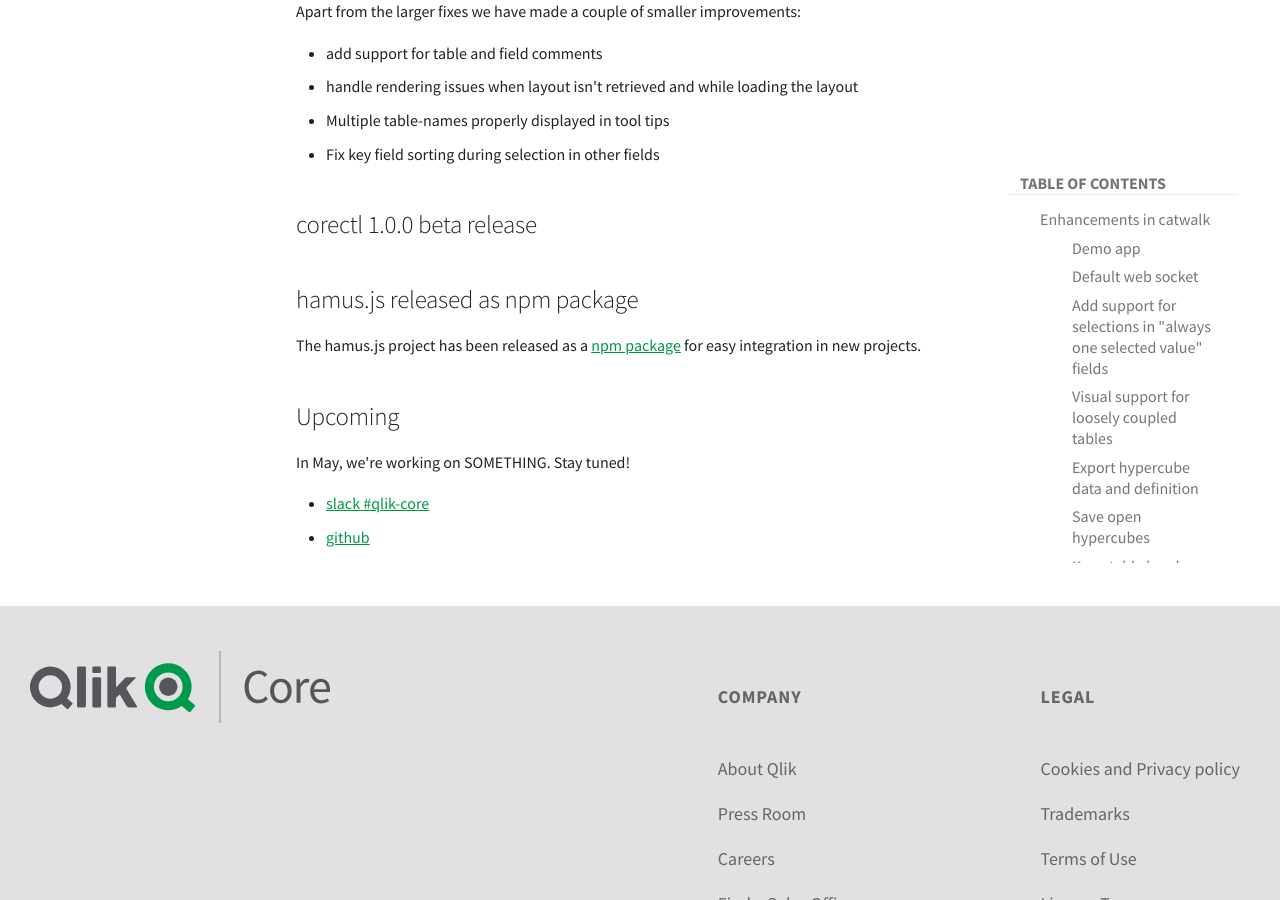
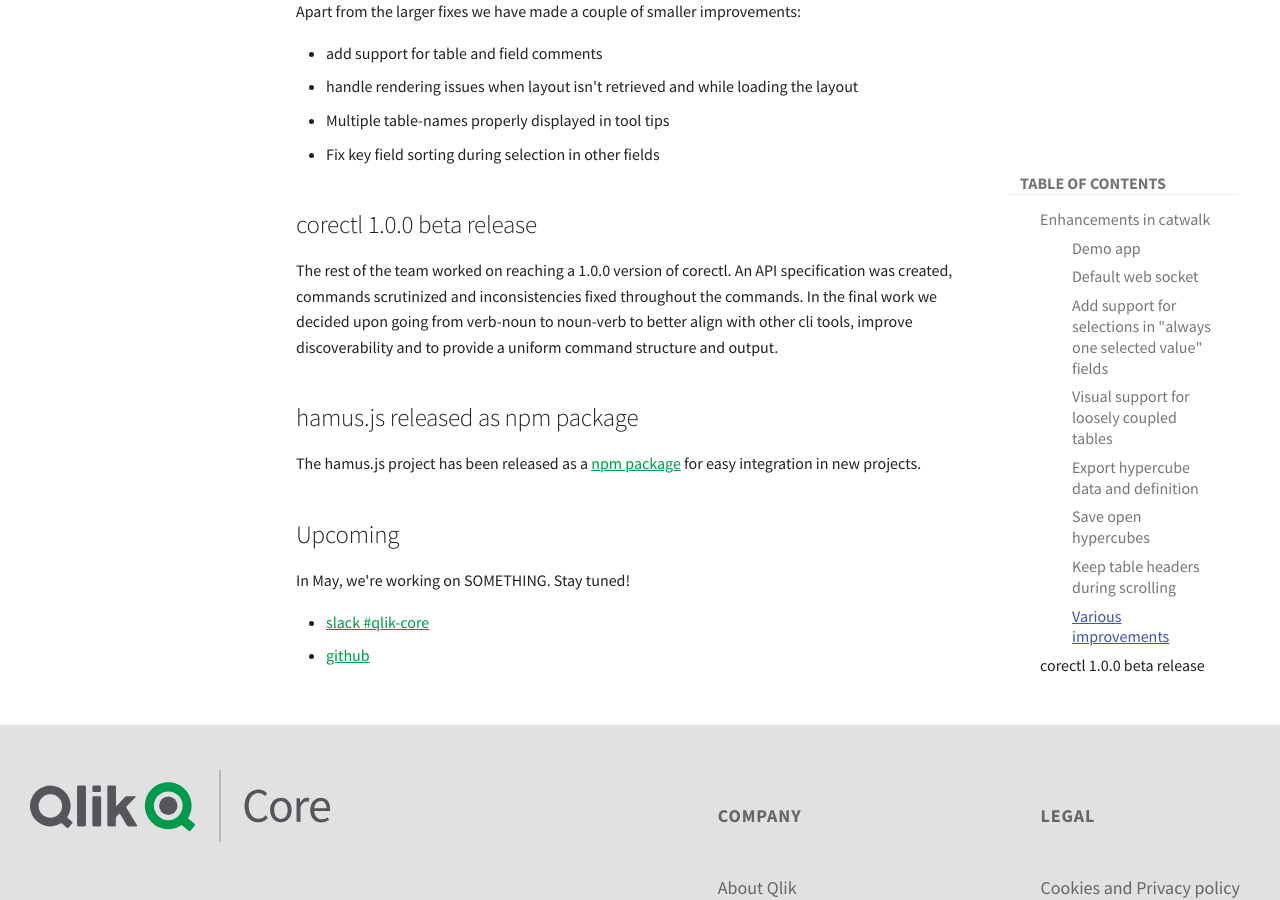
Before and after one commit to qlik-oss/core-website, an MkDocs documentation site: the page built from docs/updates/2019-04.md, in a window 1280 px wide and 900 px high, scrolled down 4081 px. Built offline with MkDocs 1.6.1 and Material for MkDocs 9.7.7, drawn with Linux system fonts in a browser that asks for light colours; comment, search, counter and statistics services are not loaded.

Commit message:
Fix proslint inssues

```diff
--- a/docs/updates/2019-04.md
+++ b/docs/updates/2019-04.md
@@ -27,7 +27,7 @@
 A field with the [property](https://core.qlik.com/services/qix-engine/apis/qix/definitions/#nxfieldproperties)
 `qOneAndOnlyOne` will enforce only one selected value. The selection model in catwalk has been updated accordingly.
 
-![screenshot](../images/catwalk-field-only-select-one-value.gif)
+![screenshot](../images/catwalk-field-select-one-value.gif)
 
 ### Visual support for loosely coupled tables
 
@@ -69,6 +69,11 @@
 
 ## corectl 1.0.0 beta release
 
+The rest of the team worked on reaching a 1.0.0 version of corectl. An API specification was created, commands
+scrutinized and inconsistencies fixed throughout the commands. In the final work we decided upon going from verb-noun to
+noun-verb to better align with other cli tools, improve discoverability and to provide a uniform command structure and
+output.
+
 ## hamus.js released as npm package
 
 The hamus.js project has been released as a [npm package](https://www.npmjs.com/package/hamus.js) for easy integration
```
Also changed, not shown: docs/images/catwalk-field-select-one-value.gif (renamed from docs/images/catwalk-field-only-select-one-value.gif).
